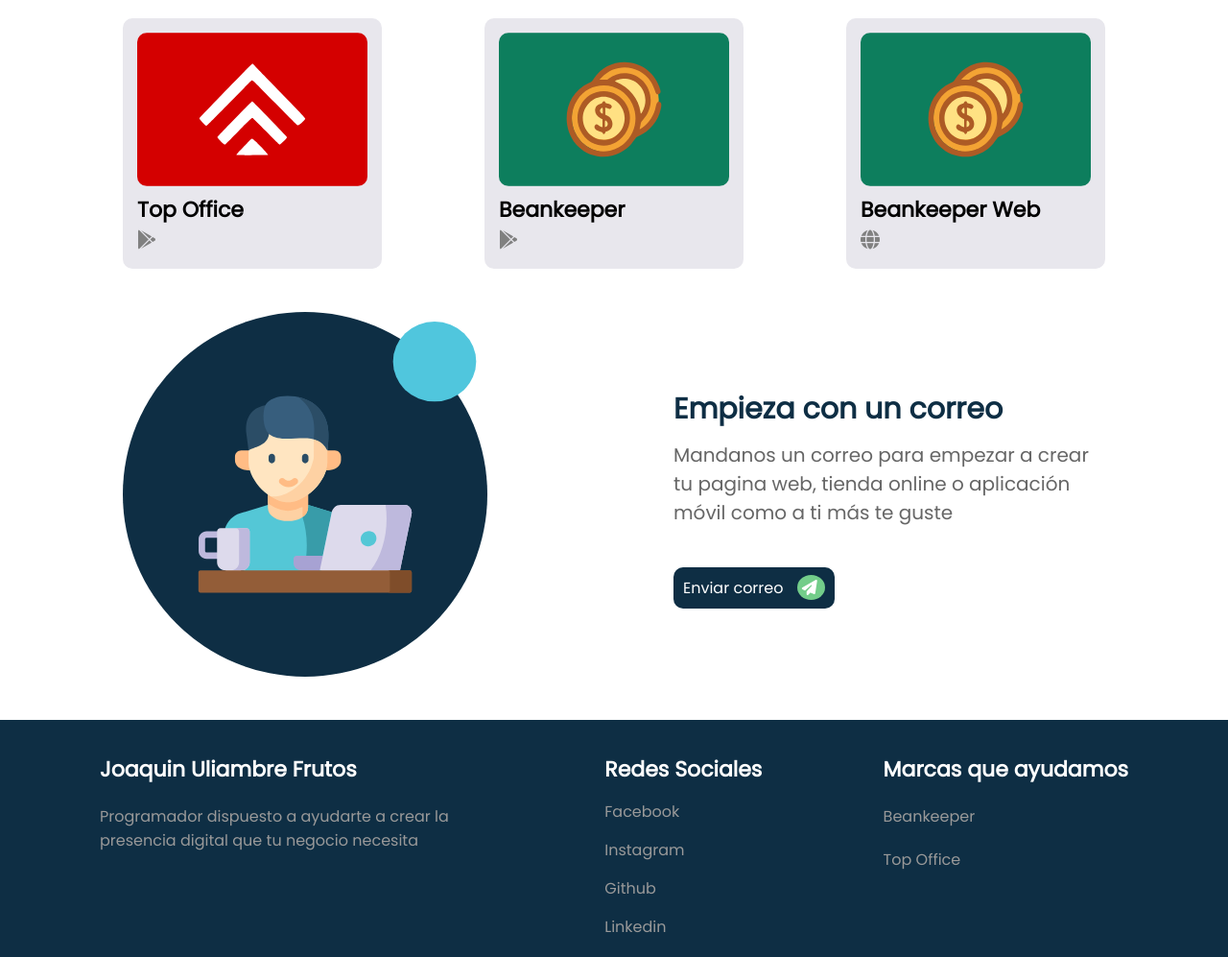
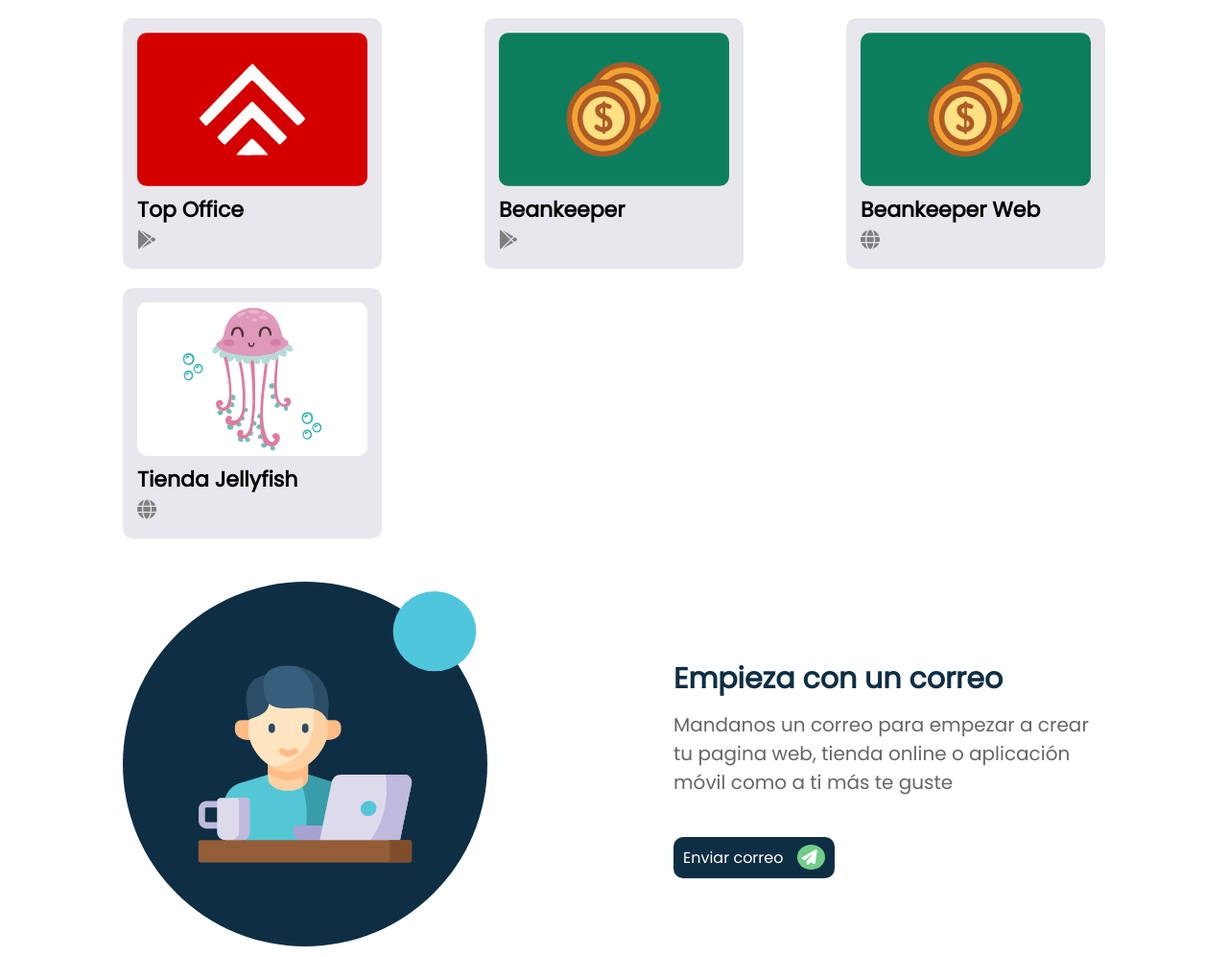
Before and after one commit to joaquin003/Portafolio, a PHP site: page / in a window 1280 px wide. Shown: the part 868-1865 px from the top of the page at 96% size. Before the commit the page ends 1840 px from the top, so only its background shows below. Run offline with PHP 8.4, Linux system fonts and the light colour scheme; some libraries are stand-ins or nearby versions.

Commit message:
Agrego proyecto de Jellyfish

```diff
--- a/app-ads.txt
+++ /dev/null
@@ -1 +0,0 @@
-google.com, pub-6163048837167741, DIRECT, f08c47fec0942fa0
--- a/css/style.css
+++ b/css/style.css
@@ -142,7 +142,6 @@ header button:hover {
   font-size: 30px;
 }
 .projectSection .projects {
-  margin-top: 20px;
   flex-wrap: wrap;
   display: flex;
   justify-content: space-between;
@@ -152,6 +151,7 @@ header button:hover {
   padding: 15px;
   font-size: 20px;
   border-radius: 10px;
+  margin-top: 20px;
 }
 .projectSection .projects a div img {
   border-radius: 10px;
@@ -260,7 +260,7 @@ b {
   color: #999;
   text-decoration: none;
 }
-.social_links{
+.social_links {
   display: none;
 }
 @media screen and (max-width: 1024px) {
@@ -365,16 +365,16 @@ b {
   .personalInfo div:nth-child(2) {
     margin: 0 auto 60px auto;
   }
-  .social_links{
+  .social_links {
     display: block;
     padding: 25px 0;
   }
-  .social_links ul{
+  .social_links ul {
     list-style-type: none;
     display: flex;
     justify-content: space-around;
   }
-  .social_links a{
+  .social_links a {
     color: #73cd8a;
     padding: 10px 20px;
     border-radius: 50%;
--- a/index.html
+++ b/index.html
@@ -127,6 +127,13 @@
               <p><i class="fas fa-globe"></i></p>
             </div>
           </a>
+          <a href="https://misionauto.000webhostapp.com">
+            <div>
+              <img src="img/iconoJellyfish.svg" />
+              <p class="name">Tienda Jellyfish</p>
+              <p><i class="fas fa-globe"></i></p>
+            </div>
+          </a>
         </div>
       </div>
       <div class="contacto">
```
Also changed, not shown: img/iconoJellyfish.svg (added).
